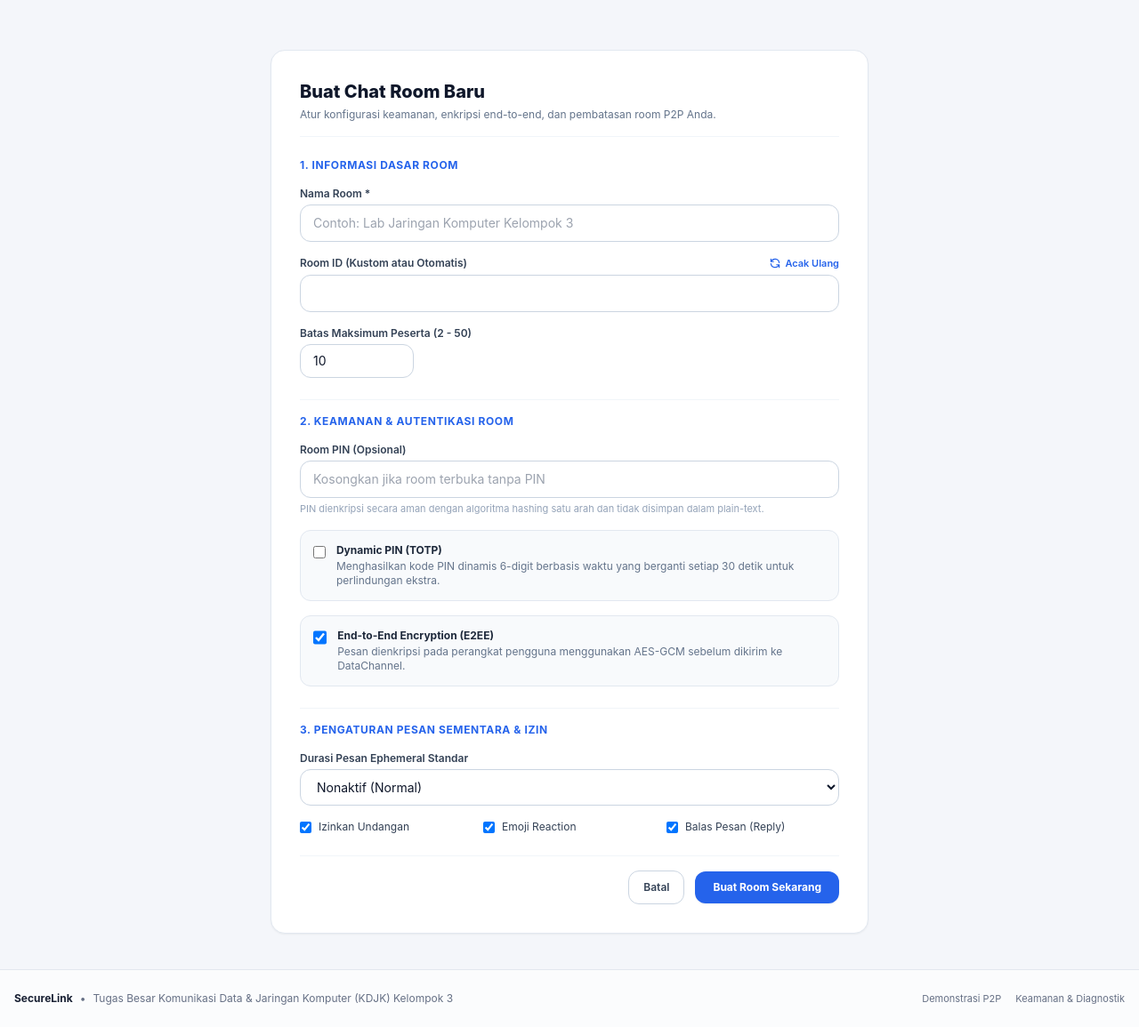
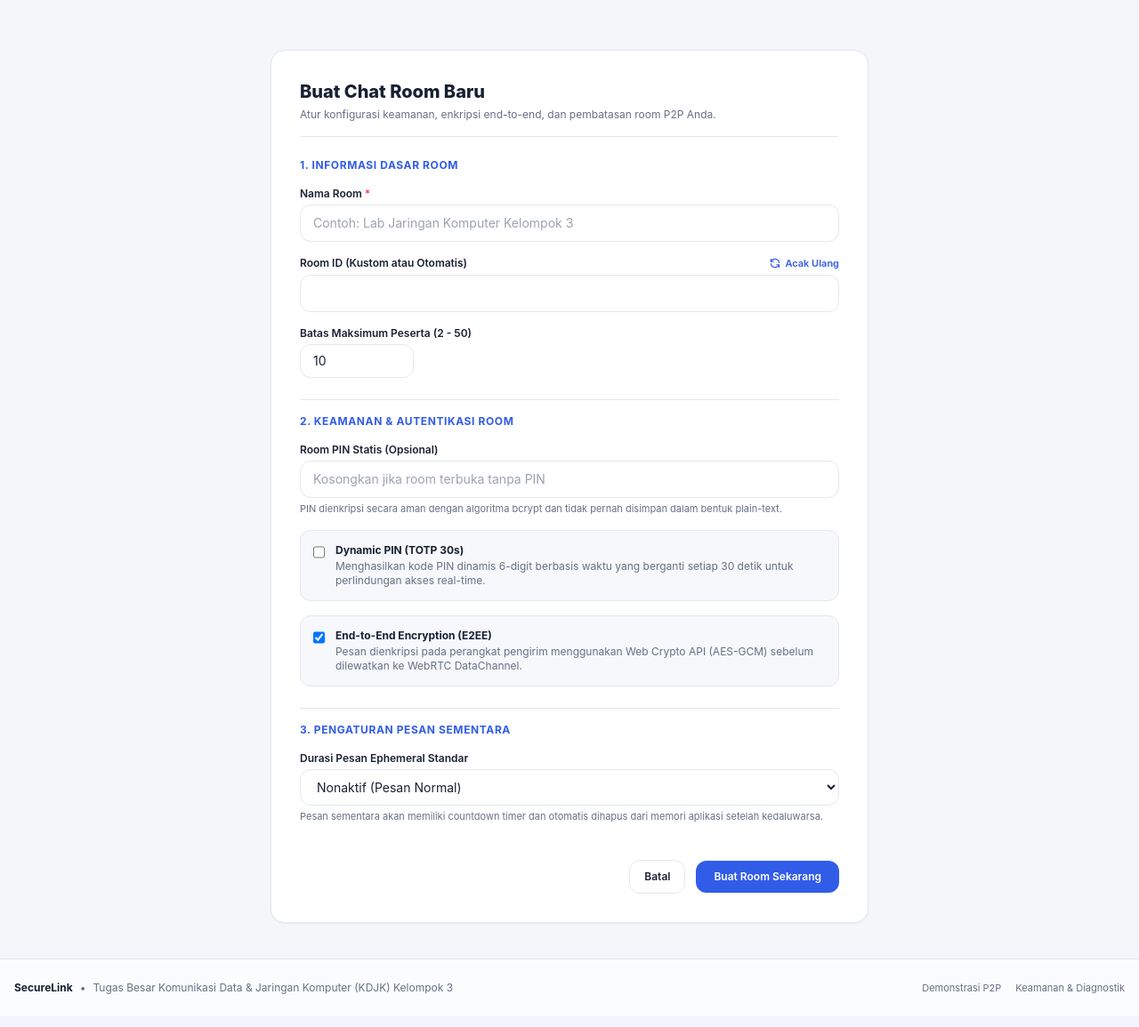
Before and after one commit to acumalaka-tzy/TUBES-KDJK-KELOMPOK-3, a Laravel app: template resources/views/pages/rooms/create.blade.php in a window 1280 px wide. Shown: the part 65-1220 px from the top of the page at 89% size. After the commit the page ends 1183 px from the top, so only its background shows below. Run offline with Laravel 12, Linux system fonts and the light colour scheme; the template is opened without the code that fills it, so the values that code supplies are empty; some libraries are stand-ins or nearby versions.

Commit message:
feat(ui): implement Create Room and Join Room interfaces with ID generator and PIN validation support

```diff
--- a/resources/views/pages/rooms/create.blade.php
+++ b/resources/views/pages/rooms/create.blade.php
@@ -4,10 +4,10 @@
 
 @section('content')
 <div class="max-w-2xl mx-auto py-6">
-    <div class="bg-white dark:bg-[#111827] border border-slate-200 dark:border-[#1f293d] rounded-2xl p-6 sm:p-8 shadow-sm">
-        <div class="mb-6 pb-4 border-b border-slate-100 dark:border-[#1f293d]">
-            <h1 class="text-xl font-extrabold text-slate-900 dark:text-white">Buat Chat Room Baru</h1>
-            <p class="text-xs text-slate-500 dark:text-slate-400 mt-1">
+    <div class="bg-white dark:bg-[#1B2230] border border-[#E3E7EF] dark:border-[#344052] rounded-2xl p-6 sm:p-8 shadow-sm">
+        <div class="mb-6 pb-4 border-b border-[#E3E7EF] dark:border-[#344052]">
+            <h1 class="text-xl font-extrabold text-[#182033] dark:text-[#F1F4FA]">Buat Chat Room Baru</h1>
+            <p class="text-xs text-[#667085] dark:text-[#A8B2C3] mt-1">
                 Atur konfigurasi keamanan, enkripsi end-to-end, dan pembatasan room P2P Anda.
             </p>
         </div>
@@ -17,110 +17,108 @@
 
             <!-- Section 1: Basic Info -->
             <div class="space-y-4">
-                <h3 class="text-xs font-bold text-blue-600 dark:text-blue-400 uppercase tracking-wider">1. Informasi Dasar Room</h3>
+                <h3 class="text-xs font-bold text-[#315CE8] dark:text-[#7895FF] uppercase tracking-wider">1. Informasi Dasar Room</h3>
 
                 <div>
-                    <label for="room_name" class="block text-xs font-semibold text-slate-700 dark:text-slate-300 mb-1">Nama Room *</label>
+                    <label for="room_name" class="block text-xs font-semibold text-[#182033] dark:text-[#F1F4FA] mb-1">
+                        Nama Room <span class="text-rose-500">*</span>
+                    </label>
                     <input type="text" id="room_name" name="room_name" required maxlength="100"
                         value="{{ old('room_name') }}"
                         placeholder="Contoh: Lab Jaringan Komputer Kelompok 3"
-                        class="w-full px-3.5 py-2.5 rounded-xl border border-slate-300 dark:border-[#1f293d] bg-white dark:bg-[#0b0f19] text-sm text-slate-900 dark:text-white focus:outline-none focus:ring-2 focus:ring-blue-500">
+                        class="w-full px-3.5 py-2.5 rounded-xl border border-[#E3E7EF] dark:border-[#344052] bg-white dark:bg-[#151A24] text-sm text-[#182033] dark:text-[#F1F4FA] focus:outline-none focus:ring-2 focus:ring-[#315CE8] dark:focus:ring-[#7895FF]">
                 </div>
 
                 <div>
                     <div class="flex items-center justify-between mb-1">
-                        <label for="room_id" class="block text-xs font-semibold text-slate-700 dark:text-slate-300">Room ID (Kustom atau Otomatis)</label>
-                        <button type="button" onclick="generateNewId()" class="text-[11px] text-blue-600 dark:text-blue-400 font-semibold hover:underline flex items-center gap-1">
+                        <label for="room_id" class="block text-xs font-semibold text-[#182033] dark:text-[#F1F4FA]">
+                            Room ID (Kustom atau Otomatis)
+                        </label>
+                        <button type="button" onclick="generateNewRoomId()" class="text-[11px] text-[#315CE8] dark:text-[#7895FF] font-semibold hover:underline flex items-center gap-1">
                             <svg class="w-3.5 h-3.5" fill="none" stroke="currentColor" viewBox="0 0 24 24"><path stroke-linecap="round" stroke-linejoin="round" stroke-width="2" d="M4 4v5h.582m15.356 2A8.001 8.001 0 004.582 9m0 0H9m11 11v-5h-.581m0 0a8.003 8.003 0 01-15.357-2m15.357 2H15"/></svg>
                             Acak Ulang
                         </button>
                     </div>
                     <input type="text" id="room_id" name="room_id"
                         value="{{ old('room_id', $suggestedRoomId) }}"
-                        class="w-full px-3.5 py-2.5 rounded-xl border border-slate-300 dark:border-[#1f293d] bg-white dark:bg-[#0b0f19] text-sm font-mono text-slate-900 dark:text-white focus:outline-none focus:ring-2 focus:ring-blue-500">
+                        class="w-full px-3.5 py-2.5 rounded-xl border border-[#E3E7EF] dark:border-[#344052] bg-white dark:bg-[#151A24] text-sm font-mono text-[#182033] dark:text-[#F1F4FA] uppercase focus:outline-none focus:ring-2 focus:ring-[#315CE8] dark:focus:ring-[#7895FF]">
                 </div>
 
                 <div>
-                    <label for="max_participants" class="block text-xs font-semibold text-slate-700 dark:text-slate-300 mb-1">Batas Maksimum Peserta (2 - 50)</label>
+                    <label for="max_participants" class="block text-xs font-semibold text-[#182033] dark:text-[#F1F4FA] mb-1">
+                        Batas Maksimum Peserta (2 - 50)
+                    </label>
                     <input type="number" id="max_participants" name="max_participants" min="2" max="50"
                         value="{{ old('max_participants', 10) }}"
-                        class="w-32 px-3.5 py-2 rounded-xl border border-slate-300 dark:border-[#1f293d] bg-white dark:bg-[#0b0f19] text-sm text-slate-900 dark:text-white">
+                        class="w-32 px-3.5 py-2 rounded-xl border border-[#E3E7EF] dark:border-[#344052] bg-white dark:bg-[#151A24] text-sm text-[#182033] dark:text-[#F1F4FA]">
                 </div>
             </div>
 
             <!-- Section 2: Security & PIN -->
-            <div class="space-y-4 pt-4 border-t border-slate-100 dark:border-[#1f293d]">
-                <h3 class="text-xs font-bold text-blue-600 dark:text-blue-400 uppercase tracking-wider">2. Keamanan &amp; Autentikasi Room</h3>
+            <div class="space-y-4 pt-4 border-t border-[#E3E7EF] dark:border-[#344052]">
+                <h3 class="text-xs font-bold text-[#315CE8] dark:text-[#7895FF] uppercase tracking-wider">2. Keamanan &amp; Autentikasi Room</h3>
 
                 <div>
-                    <label for="pin" class="block text-xs font-semibold text-slate-700 dark:text-slate-300 mb-1">Room PIN (Opsional)</label>
+                    <label for="pin" class="block text-xs font-semibold text-[#182033] dark:text-[#F1F4FA] mb-1">
+                        Room PIN Statis (Opsional)
+                    </label>
                     <input type="password" id="pin" name="pin" maxlength="16" placeholder="Kosongkan jika room terbuka tanpa PIN"
-                        class="w-full px-3.5 py-2.5 rounded-xl border border-slate-300 dark:border-[#1f293d] bg-white dark:bg-[#0b0f19] text-sm text-slate-900 dark:text-white focus:outline-none focus:ring-2 focus:ring-blue-500">
-                    <p class="text-[11px] text-slate-400 dark:text-slate-500 mt-1">
-                        PIN dienkripsi secara aman dengan algoritma hashing satu arah dan tidak disimpan dalam plain-text.
+                        class="w-full px-3.5 py-2.5 rounded-xl border border-[#E3E7EF] dark:border-[#344052] bg-white dark:bg-[#151A24] text-sm text-[#182033] dark:text-[#F1F4FA] focus:outline-none focus:ring-2 focus:ring-[#315CE8] dark:focus:ring-[#7895FF]">
+                    <p class="text-[11px] text-[#667085] dark:text-[#A8B2C3] mt-1">
+                        PIN dienkripsi secara aman dengan algoritma bcrypt dan tidak pernah disimpan dalam bentuk plain-text.
                     </p>
                 </div>
 
-                <div class="flex items-start gap-3 p-3.5 rounded-xl bg-slate-50 dark:bg-[#151d30] border border-slate-200 dark:border-[#1f293d]">
+                <div class="flex items-start gap-3 p-3.5 rounded-xl bg-[#EEF1F7]/50 dark:bg-[#222B3A] border border-[#E3E7EF] dark:border-[#344052]">
                     <input type="checkbox" id="dynamic_pin_enabled" name="dynamic_pin_enabled" value="1" {{ old('dynamic_pin_enabled') ? 'checked' : '' }}
-                        class="mt-0.5 rounded text-blue-600 focus:ring-blue-500 h-4 w-4">
+                        class="mt-0.5 rounded text-[#315CE8] focus:ring-[#315CE8] h-4 w-4">
                     <label for="dynamic_pin_enabled" class="text-xs">
-                        <span class="font-bold text-slate-800 dark:text-slate-200 block">Dynamic PIN (TOTP)</span>
-                        <span class="text-slate-500 dark:text-slate-400 block mt-0.5">
-                            Menghasilkan kode PIN dinamis 6-digit berbasis waktu yang berganti setiap 30 detik untuk perlindungan ekstra.
+                        <span class="font-bold text-[#182033] dark:text-[#F1F4FA] block">Dynamic PIN (TOTP 30s)</span>
+                        <span class="text-[#667085] dark:text-[#A8B2C3] block mt-0.5">
+                            Menghasilkan kode PIN dinamis 6-digit berbasis waktu yang berganti setiap 30 detik untuk perlindungan akses real-time.
                         </span>
                     </label>
                 </div>
 
-                <div class="flex items-start gap-3 p-3.5 rounded-xl bg-slate-50 dark:bg-[#151d30] border border-slate-200 dark:border-[#1f293d]">
+                <div class="flex items-start gap-3 p-3.5 rounded-xl bg-[#EEF1F7]/50 dark:bg-[#222B3A] border border-[#E3E7EF] dark:border-[#344052]">
                     <input type="checkbox" id="e2ee_enabled" name="e2ee_enabled" value="1" checked
-                        class="mt-0.5 rounded text-blue-600 focus:ring-blue-500 h-4 w-4">
+                        class="mt-0.5 rounded text-[#315CE8] focus:ring-[#315CE8] h-4 w-4">
                     <label for="e2ee_enabled" class="text-xs">
-                        <span class="font-bold text-slate-800 dark:text-slate-200 block">End-to-End Encryption (E2EE)</span>
-                        <span class="text-slate-500 dark:text-slate-400 block mt-0.5">
-                            Pesan dienkripsi pada perangkat pengguna menggunakan AES-GCM sebelum dikirim ke DataChannel.
+                        <span class="font-bold text-[#182033] dark:text-[#F1F4FA] block">End-to-End Encryption (E2EE)</span>
+                        <span class="text-[#667085] dark:text-[#A8B2C3] block mt-0.5">
+                            Pesan dienkripsi pada perangkat pengirim menggunakan Web Crypto API (AES-GCM) sebelum dilewatkan ke WebRTC DataChannel.
                         </span>
                     </label>
                 </div>
             </div>
 
             <!-- Section 3: Ephemeral Messages & Permissions -->
-            <div class="space-y-4 pt-4 border-t border-slate-100 dark:border-[#1f293d]">
-                <h3 class="text-xs font-bold text-blue-600 dark:text-blue-400 uppercase tracking-wider">3. Pengaturan Pesan Sementara &amp; Izin</h3>
+            <div class="space-y-4 pt-4 border-t border-[#E3E7EF] dark:border-[#344052]">
+                <h3 class="text-xs font-bold text-[#315CE8] dark:text-[#7895FF] uppercase tracking-wider">3. Pengaturan Pesan Sementara</h3>
 
                 <div>
-                    <label for="default_ephemeral_duration" class="block text-xs font-semibold text-slate-700 dark:text-slate-300 mb-1">Durasi Pesan Ephemeral Standar</label>
+                    <label for="default_ephemeral_duration" class="block text-xs font-semibold text-[#182033] dark:text-[#F1F4FA] mb-1">
+                        Durasi Pesan Ephemeral Standar
+                    </label>
                     <select id="default_ephemeral_duration" name="default_ephemeral_duration"
-                        class="w-full px-3.5 py-2.5 rounded-xl border border-slate-300 dark:border-[#1f293d] bg-white dark:bg-[#0b0f19] text-sm text-slate-900 dark:text-white">
-                        <option value="0">Nonaktif (Normal)</option>
+                        class="w-full px-3.5 py-2.5 rounded-xl border border-[#E3E7EF] dark:border-[#344052] bg-white dark:bg-[#151A24] text-sm text-[#182033] dark:text-[#F1F4FA]">
+                        <option value="0">Nonaktif (Pesan Normal)</option>
                         <option value="10">10 Detik</option>
                         <option value="30">30 Detik</option>
                         <option value="60">60 Detik (1 Menit)</option>
                         <option value="300">300 Detik (5 Menit)</option>
                     </select>
-                </div>
-
-                <div class="grid grid-cols-1 sm:grid-cols-3 gap-3">
-                    <label class="flex items-center gap-2 text-xs text-slate-700 dark:text-slate-300 cursor-pointer">
-                        <input type="checkbox" name="allow_invites" value="1" checked class="rounded text-blue-600">
-                        <span>Izinkan Undangan</span>
-                    </label>
-                    <label class="flex items-center gap-2 text-xs text-slate-700 dark:text-slate-300 cursor-pointer">
-                        <input type="checkbox" name="allow_reactions" value="1" checked class="rounded text-blue-600">
-                        <span>Emoji Reaction</span>
-                    </label>
-                    <label class="flex items-center gap-2 text-xs text-slate-700 dark:text-slate-300 cursor-pointer">
-                        <input type="checkbox" name="allow_replies" value="1" checked class="rounded text-blue-600">
-                        <span>Balas Pesan (Reply)</span>
-                    </label>
+                    <p class="text-[11px] text-[#667085] dark:text-[#A8B2C3] mt-1">
+                        Pesan sementara akan memiliki countdown timer dan otomatis dihapus dari memori aplikasi setelah kedaluwarsa.
+                    </p>
                 </div>
             </div>
 
-            <div class="pt-4 flex items-center justify-end gap-3 border-t border-slate-100 dark:border-[#1f293d]">
-                <a href="{{ route('dashboard') }}" class="px-4 py-2.5 rounded-xl border border-slate-300 dark:border-[#1f293d] text-slate-700 dark:text-slate-300 text-xs font-semibold hover:bg-slate-50 dark:hover:bg-[#1f293d] transition">
+            <div class="pt-4 flex items-center justify-end gap-3">
+                <a href="{{ route('dashboard') }}" class="px-4 py-2.5 rounded-xl border border-[#E3E7EF] dark:border-[#344052] text-xs font-semibold text-[#182033] dark:text-[#F1F4FA] hover:bg-[#EEF1F7] dark:hover:bg-[#2A3546] transition">
                     Batal
                 </a>
-                <button type="submit" class="px-5 py-2.5 rounded-xl bg-blue-600 hover:bg-blue-700 text-white text-xs font-bold shadow-sm transition">
+                <button type="submit" class="px-5 py-2.5 rounded-xl bg-[#315CE8] hover:bg-[#254BC5] text-white text-xs font-semibold shadow-sm transition">
                     Buat Room Sekarang
                 </button>
             </div>
@@ -130,13 +128,13 @@
 
 @push('scripts')
 <script>
-    function generateNewId() {
-        const chars = 'ABCDEFGHIJKLMNOPQRSTUVWXYZ0123456789';
+    function generateNewRoomId() {
+        const chars = 'ABCDEFGHJKLMNPQRSTUVWXYZ23456789';
         let part1 = '';
         let part2 = '';
         for (let i = 0; i < 3; i++) part1 += chars.charAt(Math.floor(Math.random() * chars.length));
         for (let i = 0; i < 3; i++) part2 += chars.charAt(Math.floor(Math.random() * chars.length));
-        document.getElementById('room_id').value = 'SEC-' + part1 + '-' + part2;
+        document.getElementById('room_id').value = `SEC-${part1}-${part2}`;
     }
 </script>
 @endpush
```
Also changed, not shown: resources/views/pages/rooms/join.blade.php (+28 -19 lines).
